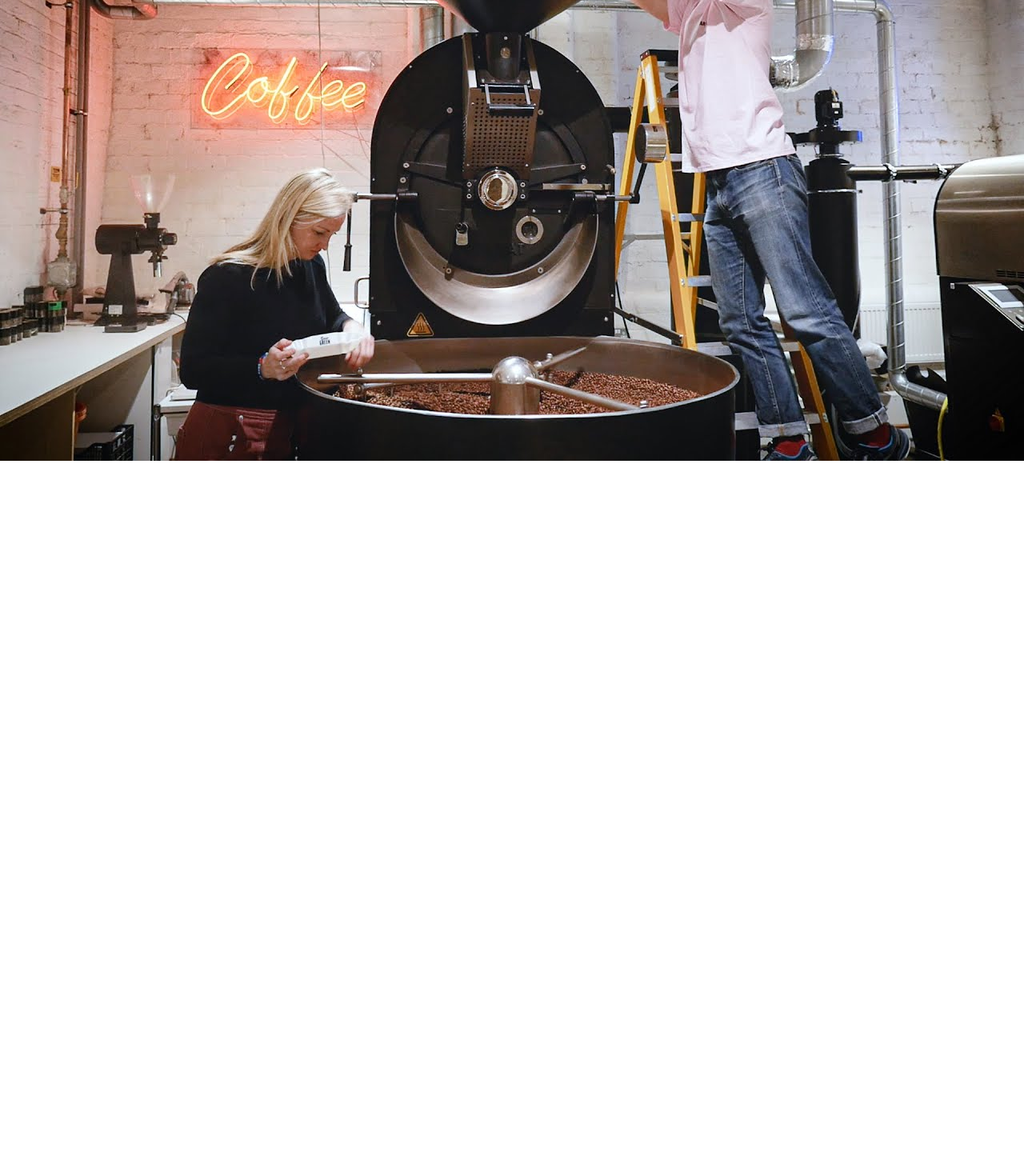
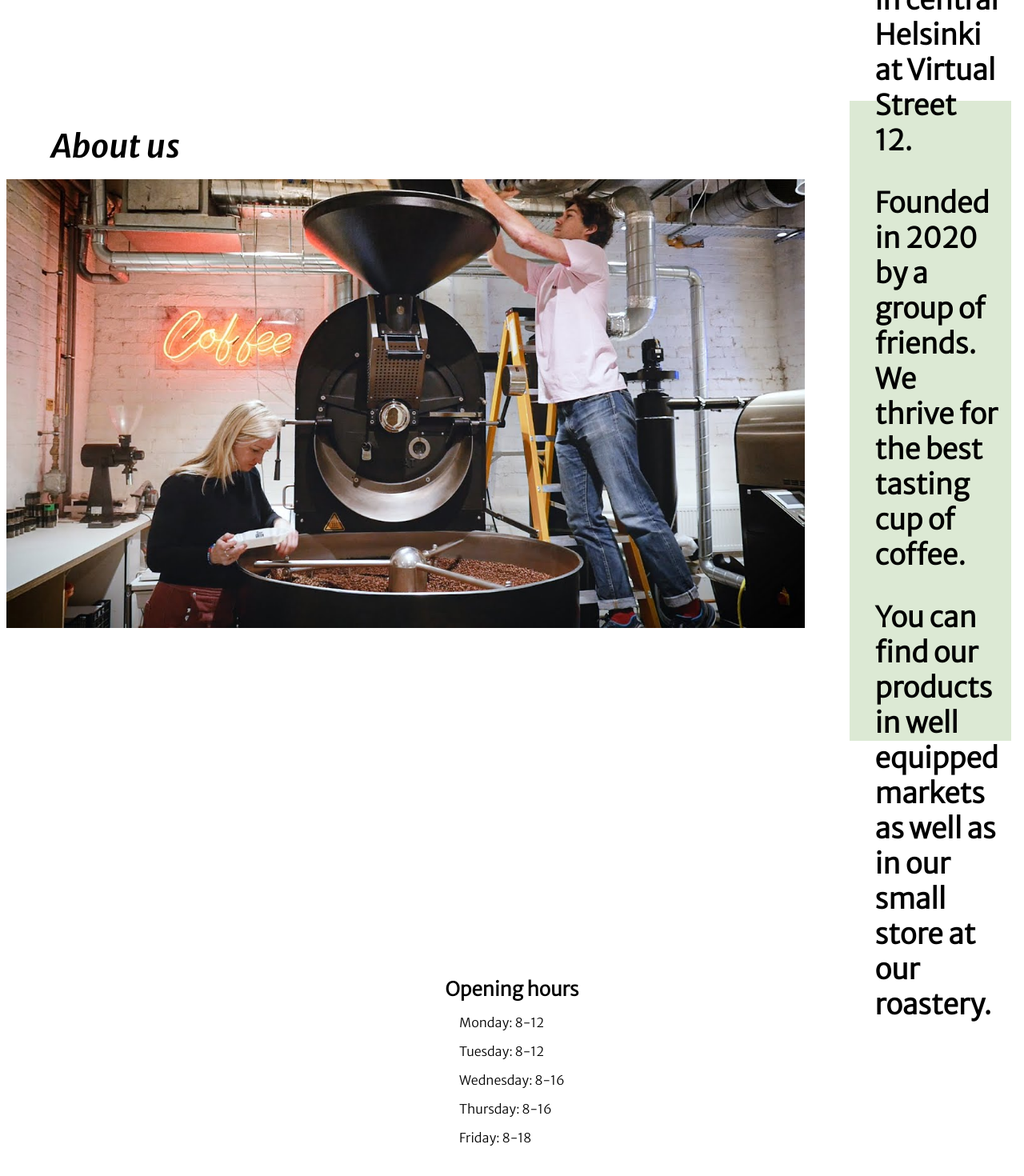
Before and after one commit to juh3/HelsinkiCoffeeRoastery, a React (Create React App) app: page / in a window 1280 px wide. Shown: the part 1094-2564 px from the top of the page at 80% size. Before the commit the page ends 1674 px from the top, so only its background shows below. Built offline with nearby package versions, Linux system fonts and the light colour scheme.

Commit message:
Location component

```diff
--- a/package.json
+++ b/package.json
@@ -12,6 +12,7 @@
     "@testing-library/user-event": "^13.5.0",
     "react": "^18.2.0",
     "react-dom": "^18.2.0",
+    "react-router-dom": "^6.4.2",
     "react-scripts": "5.0.1",
     "web-vitals": "^2.1.4"
   },
--- a/src/App.js
+++ b/src/App.js
@@ -1,12 +1,19 @@
 import Logo from "./components/Logo/Logo";
 import Info from "./components/Info/Info"
+import Location from "./components/Location/Location"
+import { Route, Routes} from "react-router-dom"
 
 function App() {
   return (
     <div>
-     <Logo />
+     <Routes>
+        <Route exact path = "/" element = {<Logo />} />
+        <Route path = "#about-us" element = {<Info />} />
+     </Routes>
 
-     <Info />
+      <Info />
+
+      <Location />
     </div>
   );
 }
--- /dev/null
+++ b/src/components/Info/Info.css
@@ -0,0 +1,44 @@
+*{
+  padding: 0;
+  margin: 0;
+  overflow-y: visible;
+}
+
+.info__container{
+  display: flex;
+  height: 100vh;
+  margin-top: 14rem;
+}
+
+
+
+.info__text{
+  display: flex;
+  flex: 1;
+  flex-direction: column;
+  margin-left: 4rem;
+  margin-right: 1rem;
+  padding-left: 2rem;
+  padding-right: 1rem;
+  justify-content: center;
+  background: rgba(206, 224, 194, 0.7);
+}
+
+#inside_image{
+  border-radius: 2.5%;
+  margin-left: 0.5rem;
+  width: 100%;
+  height: auto;
+
+}
+
+h1{
+  margin-left: 4rem;
+  padding-top: 2rem;
+
+}
+
+p{
+  font-size: 35px;
+  font-weight: 600;
+}
--- a/src/components/Info/Info.js
+++ b/src/components/Info/Info.js
@@ -1,15 +1,26 @@
 import React from 'react'
+import "./Info.css"
 
-const jou = () => {
+const Info = () => {
   return (
-    <div info__container>
+    <div className = 'info__container' id = 'about-us'>
       <div>
-        <p>jou</p>
-        <img src ="roastery_inside.jpg" alt ="Roastery" />
+        <h1>About us</h1>
+        <img id = 'inside_image' src ="roastery_inside.jpg" alt ="Roastery" />
       </div>
+
+      <div className ="info__text">
+        <p>     We are a small micro roastery located in central Helsinki at Virtual Street 12. </p>
+        <br/>
+        <p>  Founded in 2020 by a group of friends. We thrive for the best tasting cup of coffee. </p>
+        <br/>
+        <p> You can find our products in well equipped markets as well as in our small store at our roastery.   </p>
+
+      </div>
+
 
     </div>
   )
 }
 
-export default jou
+export default Info
--- /dev/null
+++ b/src/components/Location/Location.css
@@ -0,0 +1,31 @@
+*{
+  padding: 0;
+  margin: 0;
+}
+.openingHours__container{
+  display: flex;
+  flex: 1;
+  height: 100vh;
+}
+
+.openingHours__wrapper{
+  display: flex;
+  flex: 1;
+  flex-direction: column;
+  justify-content: center;
+  align-items: center;
+}
+
+ul{
+  list-style: none;
+}
+
+h2{
+  font-family: 'Merriweather sans', sans serif;
+  font-weight: 600;
+}
+
+li{
+  padding-top: 1rem;
+  font-family: 'Merriweather sans', sans-serif;
+}
--- /dev/null
+++ b/src/components/Location/Location.js
@@ -0,0 +1,26 @@
+import React from 'react'
+import "./Location.css"
+
+const Location = () => {
+
+
+  const openingHours = [{day: 'Monday', hours: '8-12'},{ day: 'Tuesday', hours: '8-12'}, { day: 'Wednesday', hours: '8-16'}, { day: 'Thursday', hours: '8-16'}, { day: 'Friday', hours: '8-18'}]
+  return (
+    <div className = 'openingHours__container'>
+      <div className='openingHours__wrapper'>
+        <h2>Opening hours</h2>
+        <ul>
+        {openingHours.map((obj) => (
+          <li key = {obj.day}>
+            {obj.day}: {obj.hours}
+          </li>
+        ))}
+        </ul>
+
+      </div>
+
+    </div>
+  )
+}
+
+export default Location
--- a/src/components/Logo/Logo.css
+++ b/src/components/Logo/Logo.css
@@ -1,12 +1,13 @@
 *{
   margin:0;
   padding: 0;
+  overflow-y: visible;
 }
 
 .logo__container{
   display: flex;
   flex-direction: column;
-  height: 100%;
+
 }
 
 .wrapper{
@@ -23,17 +24,25 @@ h1{
   font-weight: 600;
   font-style: italic;
   font-size: 40px;
+  padding-bottom: 1rem;
+}
+
+a{
+  color: black;
 }
 
 p{
   font-family: 'Merriweather Sans', sans-serif;
   font-weight: 300;
   font-size: 24px;
+  padding-bottom: 1rem;
+
 }
 
 .chevron{
   animation: bounce 4s ease-in-out infinite;
   cursor: pointer;
+  margin-top: 0;
 }
 
 @keyframes bounce {
--- a/src/components/Logo/Logo.js
+++ b/src/components/Logo/Logo.js
@@ -13,7 +13,9 @@ const Logo = () => {
 
       <div className = 'wrapper'>
         <div className='chevron'>
-          <ExpandMoreIcon color = "black" sx={{ fontSize: 110 }} onClick = {() => console.log("jabadabauu")}/>
+          <a href = "#about-us" data-target="#about-us">
+            <ExpandMoreIcon color = "black" sx={{ fontSize: 110 }}/>
+          </a>
         </div>
       </div>
 
--- a/src/index.js
+++ b/src/index.js
@@ -1,8 +1,11 @@
 import ReactDOM from 'react-dom'
 import App from './App'
+import { BrowserRouter } from "react-router-dom";
 
 
 ReactDOM.render(
-    <App />,
+  <BrowserRouter>
+    <App />
+  </BrowserRouter>,
   document.getElementById('root')
 )
```
Also changed, not shown: public/outside.png (added), 1 other file (tests, documents, lock files or other folders).
